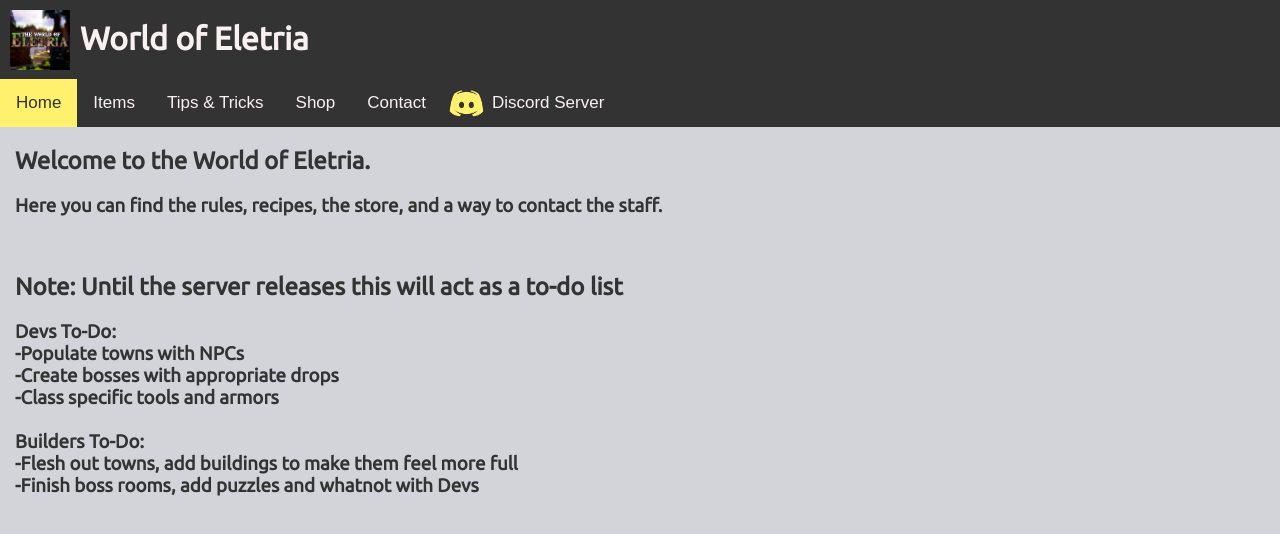
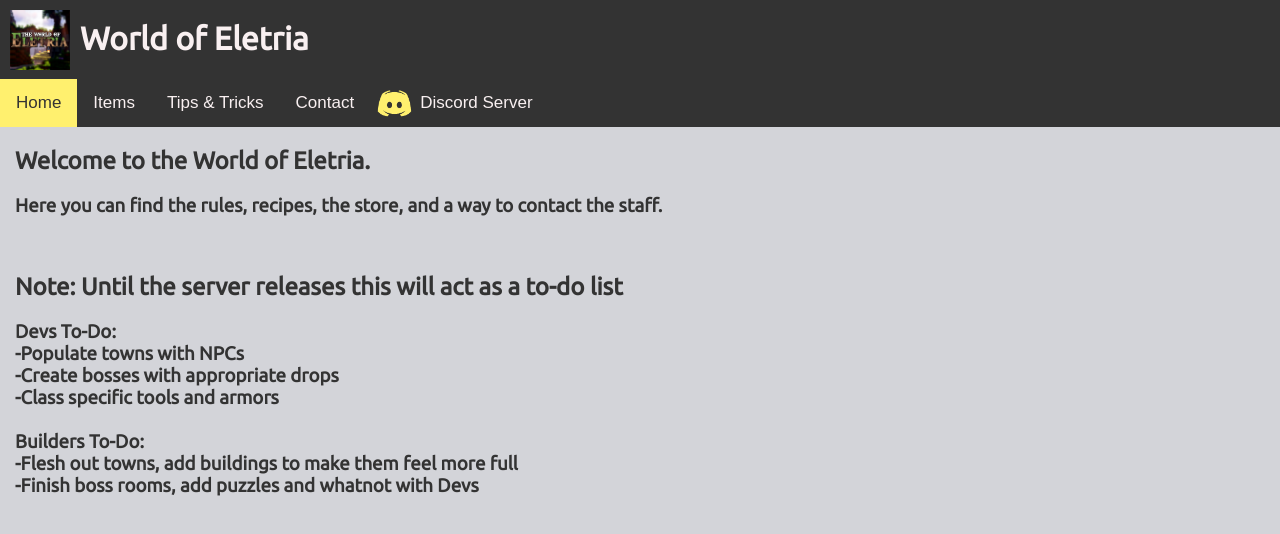
Before and after one commit to KGPatt/eletria.github.io, a plain HTML site: page index.html in a window 1280 px wide. Drawn offline with Linux system fonts and the light colour scheme.

Commit message:
Update index.html

```diff
--- a/index.html
+++ b/index.html
@@ -16,7 +16,6 @@
       <a class="active" href="#home">Home</a>
       <a href="eletriawiki.html">Items</a>
       <a href="eletriatips.html">Tips & Tricks</a>
-      <a href="https://eletria.craftingstore.net/">Shop</a>
       <a href="eletriacontact.html">Contact</a>
       <img src="discord.png" style="width:35px; height:35px; position:absolute; padding-left: 7px; padding-top: 7px;";></img><a href="https://discord.gg/vh5ryKsdSb" style="padding-left: 50px;">Discord Server</a>
     </div>
```
